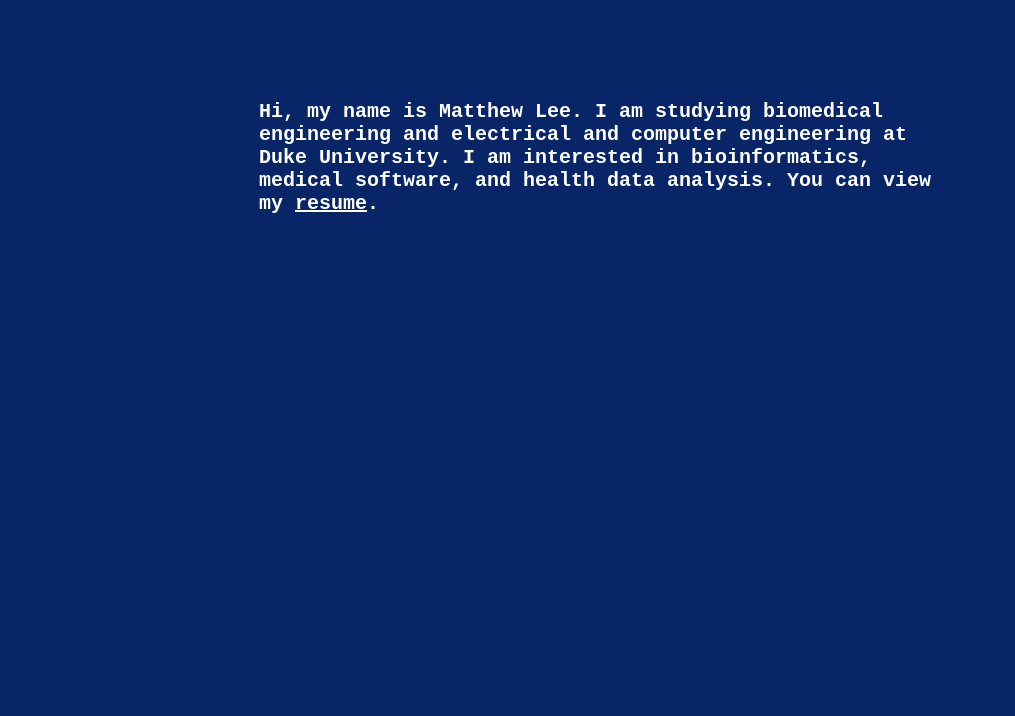
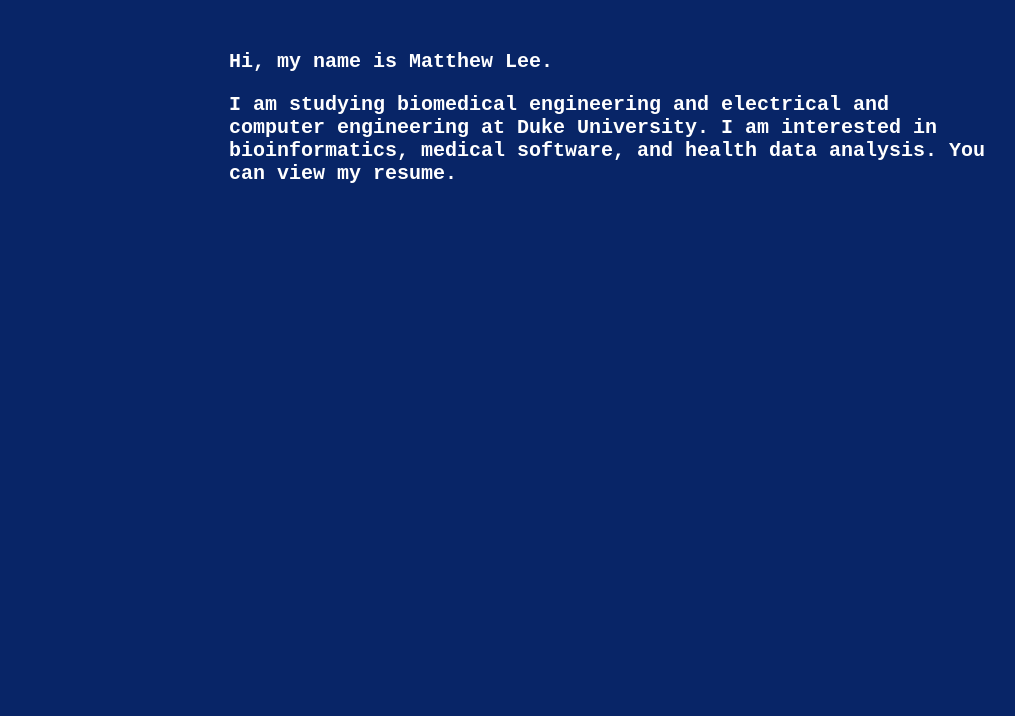
Before and after one commit to mhl34/mhl34.github.io, a plain HTML site: page index.html in a window 1280 px wide. Shown: the top 716 px of the page, without its empty margins (29-1044 px from the left). Drawn offline with Linux system fonts and the light colour scheme; a web font is replaced by a local one.

Commit message:
fixed some styling for text

```diff
--- a/index.html
+++ b/index.html
@@ -7,12 +7,13 @@
     </head>
     <body class="cursor_shape1">
         <div class="container">
-            <p class="centered"> Hi, my name is Matthew Lee. I am studying biomedical engineering and electrical and computer engineering at Duke University. I am interested in bioinformatics, medical software, and health data analysis. You can view my <a target="_blank" class="word" href="resume.pdf">resume</a>.
+            <p style="margin-left:250px;margin-right:250px;"> Hi, my name is Matthew Lee.</p>
+            <p style="margin-left:250px;margin-right:250px;"> I am studying biomedical engineering and electrical and computer engineering at Duke University. I am interested in bioinformatics, medical software, and health data analysis. You can view my <a target="_blank" class="word" href="resume.pdf">resume</a>.
             </p>
         </div>
         <div class="navbar">
             <ul>
-                <li> <a target="_blank" href="mailto:matt.lee.hr@gmail.com">
+                <li> <a target="_blank" href="mailto:mhl34@duke.edu">
                     <img class="logo" src="images/gmail-logo.png" alt="Google Logo">
                 </a> </li>
                 <li> <a target="_blank" href="https://github.com/mhl34">
--- a/styles.css
+++ b/styles.css
@@ -10,13 +10,8 @@
 }
 
 .container {
-    display: flex;
-    justify-content: center;
-    margin-left: 250px;
-    margin-right: 250px;
     color: #FFFFFF;
-    padding: 30px;
-    margin: 50px;
+    margin-top: 50px;
     font-size: 20px;
     font-weight: bold;
 }
@@ -58,7 +53,7 @@
 img.logo:hover {
     background-color: #000000;
     border-radius: 10px;
-    box-shadow: 3px 3px 5px 0px rgba(0, 0, 0, 1);
+    box-shadow: 3px 3px 5px 0px rgba(2, 2, 2, 1);
     transition: background-color 5s border-radius 5s box-shadow 5s;
 }
 
@@ -71,6 +66,10 @@
     animation: fadeIn 5s;
 }
 
+a {
+    text-decoration:none;
+}
+
 .word {
     color: #FFFFFF;
     font-size: 20px;
@@ -78,8 +77,9 @@
 }
 
 a.word:hover {
+    color: rgba(123,123,123,1);;
     font-weight: 800;
-    text-shadow: 2px 2px #000000;
+    text-shadow: 2px 2px rgba(1, 1, 1, 1);
 }
 
 @keyframes fadeIn {
```
Also changed, not shown: 1 other file.
